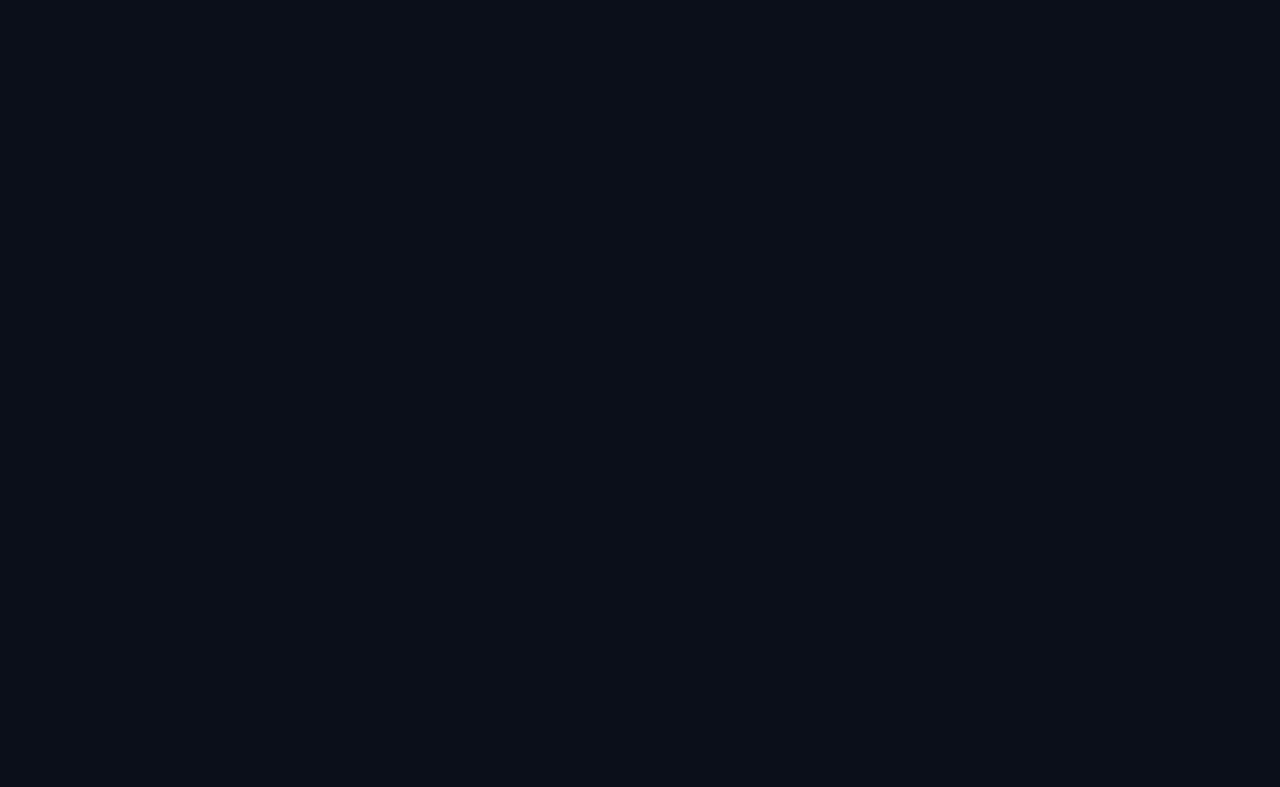
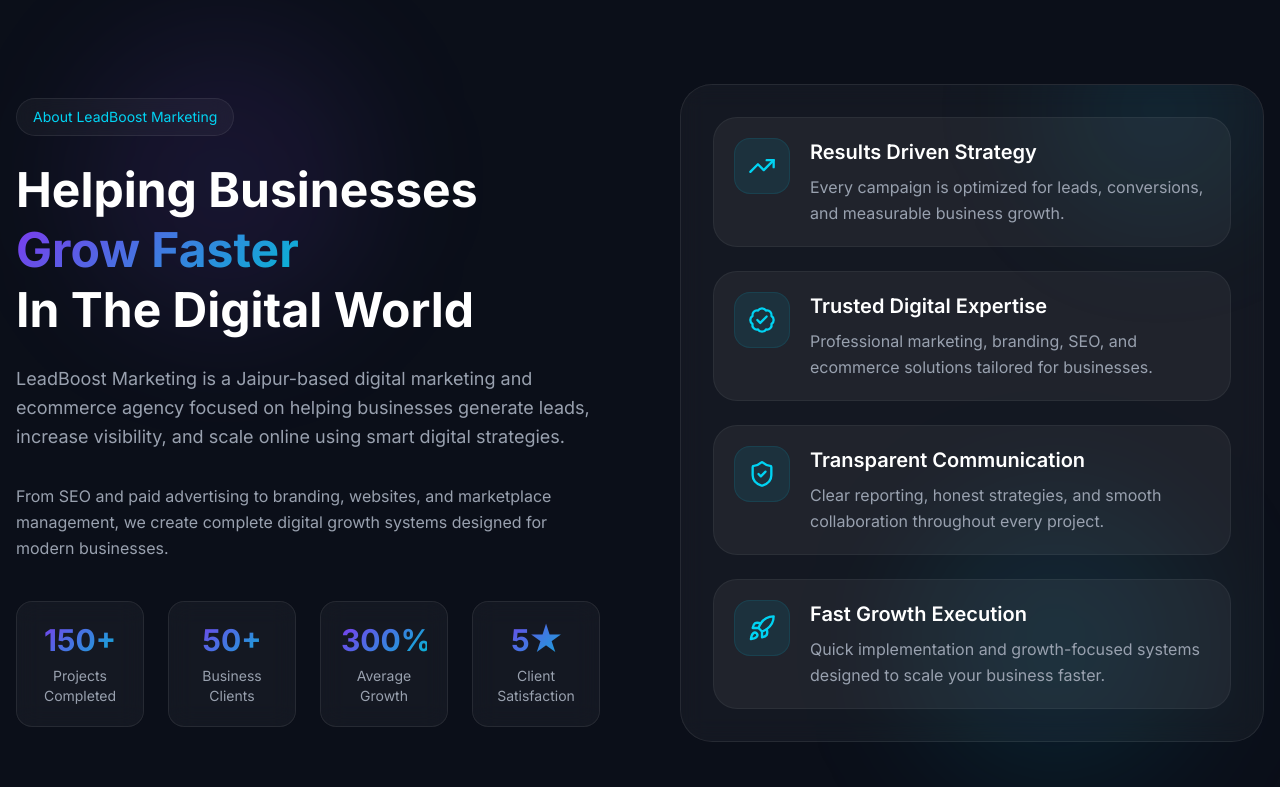
Before and after one commit to ks6024108/leadboost-marketing, a React (Vite) app: page / in a window 1280 px wide. Shown: the part 1963-2750 px from the top of the page. Before the commit the page ends 1919 px from the top, so only its background shows below. Built offline with nearby package versions, Linux system fonts and the light colour scheme.

Commit message:
About section code completed, small section gap will improve later in optimization phase

```diff
--- a/src/pages/Home.jsx
+++ b/src/pages/Home.jsx
@@ -1,4 +1,5 @@
 import Navbar from "../components/common/Navbar";
+import About from "../sections/About";
 import Hero from "../sections/Hero";
 import Services from "../sections/Services";
 
@@ -10,6 +11,8 @@
       <Hero />
 
       <Services />
+
+      <About />
     </main>
   );
 };
--- /dev/null
+++ b/src/sections/About.jsx
@@ -0,0 +1,328 @@
+import { motion } from "framer-motion";
+
+import { BadgeCheck, TrendingUp, ShieldCheck, Rocket } from "lucide-react";
+
+import { fadeUp, staggerContainer } from "../animations/motion";
+
+const features = [
+  {
+    title: "Results Driven Strategy",
+    description:
+      "Every campaign is optimized for leads, conversions, and measurable business growth.",
+    icon: TrendingUp,
+  },
+
+  {
+    title: "Trusted Digital Expertise",
+    description:
+      "Professional marketing, branding, SEO, and ecommerce solutions tailored for businesses.",
+    icon: BadgeCheck,
+  },
+
+  {
+    title: "Transparent Communication",
+    description:
+      "Clear reporting, honest strategies, and smooth collaboration throughout every project.",
+    icon: ShieldCheck,
+  },
+
+  {
+    title: "Fast Growth Execution",
+    description:
+      "Quick implementation and growth-focused systems designed to scale your business faster.",
+    icon: Rocket,
+  },
+];
+
+const stats = [
+  {
+    number: "150+",
+    label: "Projects Completed",
+  },
+
+  {
+    number: "50+",
+    label: "Business Clients",
+  },
+
+  {
+    number: "300%",
+    label: "Average Growth",
+  },
+
+  {
+    number: "5★",
+    label: "Client Satisfaction",
+  },
+];
+
+const About = () => {
+  return (
+    <section
+      className="
+      relative
+      py-32
+      overflow-hidden
+      "
+    >
+      {/* BACKGROUND GLOW */}
+
+      <div
+        className="
+        absolute
+        top-20
+        left-20
+        w-72
+        h-72
+        bg-violet-500/10
+        blur-3xl
+        rounded-full
+        "
+      />
+
+      <div
+        className="
+        absolute
+        bottom-20
+        right-20
+        w-72
+        h-72
+        bg-cyan-500/10
+        blur-3xl
+        rounded-full
+        "
+      />
+
+      <div className="container-custom relative z-10">
+        <motion.div
+          variants={staggerContainer}
+          initial="hidden"
+          whileInView="visible"
+          viewport={{ once: true }}
+          className="
+          grid
+          lg:grid-cols-2
+          gap-20
+          items-center
+          "
+        >
+          {/* LEFT SIDE */}
+
+          <motion.div variants={fadeUp}>
+            {/* TAG */}
+
+            <div
+              className="
+              inline-flex
+              items-center
+              px-4
+              py-2
+              rounded-full
+              glass-effect
+              mb-6
+              "
+            >
+              <p className="text-sm text-cyan-400">About LeadBoost Marketing</p>
+            </div>
+
+            {/* HEADING */}
+
+            <h2
+              className="
+              text-4xl
+              sm:text-5xl
+              font-bold
+              leading-tight
+              mb-6
+              "
+            >
+              Helping Businesses
+              <span className="gradient-text"> Grow Faster</span>
+              <br />
+              In The Digital World
+            </h2>
+
+            {/* DESCRIPTION */}
+
+            <p
+              className="
+              text-gray-400
+              text-lg
+              leading-relaxed
+              mb-8
+              "
+            >
+              LeadBoost Marketing is a Jaipur-based digital marketing and
+              ecommerce agency focused on helping businesses generate leads,
+              increase visibility, and scale online using smart digital
+              strategies.
+            </p>
+
+            <p
+              className="
+              text-gray-400
+              leading-relaxed
+              mb-10
+              "
+            >
+              From SEO and paid advertising to branding, websites, and
+              marketplace management, we create complete digital growth systems
+              designed for modern businesses.
+            </p>
+
+            {/* STATS */}
+
+            <div
+              className="
+              grid
+              grid-cols-2
+              sm:grid-cols-4
+              gap-6
+              "
+            >
+              {stats.map((item, index) => (
+                <div
+                  key={index}
+                  className="
+                  glass-effect
+                  rounded-2xl
+                  p-5
+                  text-center
+                  border
+                  border-white/10
+                  "
+                >
+                  <h3
+                    className="
+                    text-3xl
+                    font-bold
+                    gradient-text
+                    mb-2
+                    "
+                  >
+                    {item.number}
+                  </h3>
+
+                  <p className="text-sm text-gray-400">{item.label}</p>
+                </div>
+              ))}
+            </div>
+          </motion.div>
+
+          {/* RIGHT SIDE */}
+
+          <motion.div
+            variants={fadeUp}
+            className="
+            relative
+            "
+          >
+            {/* MAIN CONTAINER */}
+
+            <div
+              className="
+              relative
+              glass-effect
+              rounded-4xl
+              p-8
+              border
+              border-white/10
+              overflow-hidden
+              "
+            >
+              {/* TOP GLOW */}
+
+              <div
+                className="
+                absolute
+                -top-20
+                right-0
+                w-52
+                h-52
+                bg-cyan-500/10
+                blur-3xl
+                rounded-full
+                "
+              />
+
+              {/* FEATURES */}
+
+              <div className="space-y-6 relative z-10">
+                {features.map((feature, index) => {
+                  const Icon = feature.icon;
+
+                  return (
+                    <motion.div
+                      key={index}
+                      whileHover={{
+                        x: 10,
+                      }}
+                      transition={{
+                        duration: 0.3,
+                      }}
+                      className="
+                      flex
+                      gap-5
+                      p-5
+                      rounded-3xl
+                      bg-white/5
+                      border
+                      border-white/5
+                      hover:border-cyan-400/20
+                      transition-all
+                      duration-300
+                      "
+                    >
+                      {/* ICON */}
+
+                      <div
+                        className="
+                        min-w-14
+                        h-14
+                        rounded-2xl
+                        flex
+                        items-center
+                        justify-center
+                        bg-cyan-500/10
+                        border
+                        border-cyan-400/10
+                        "
+                      >
+                        <Icon className="w-7 h-7 text-cyan-400" />
+                      </div>
+
+                      {/* TEXT */}
+
+                      <div>
+                        <h3
+                          className="
+                          text-xl
+                          font-semibold
+                          mb-2
+                          "
+                        >
+                          {feature.title}
+                        </h3>
+
+                        <p
+                          className="
+                          text-gray-400
+                          leading-relaxed
+                          "
+                        >
+                          {feature.description}
+                        </p>
+                      </div>
+                    </motion.div>
+                  );
+                })}
+              </div>
+            </div>
+          </motion.div>
+        </motion.div>
+      </div>
+    </section>
+  );
+};
+
+export default About;
```
